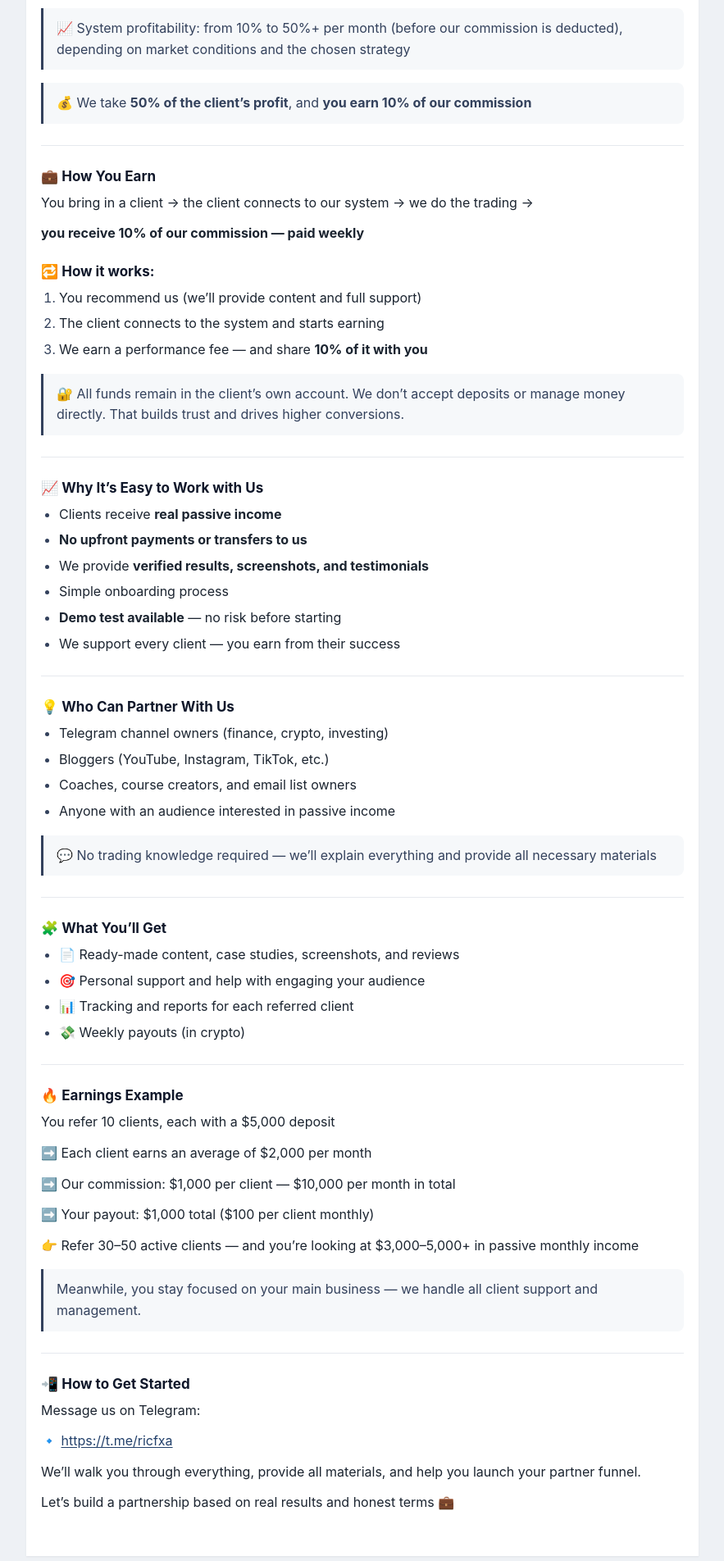
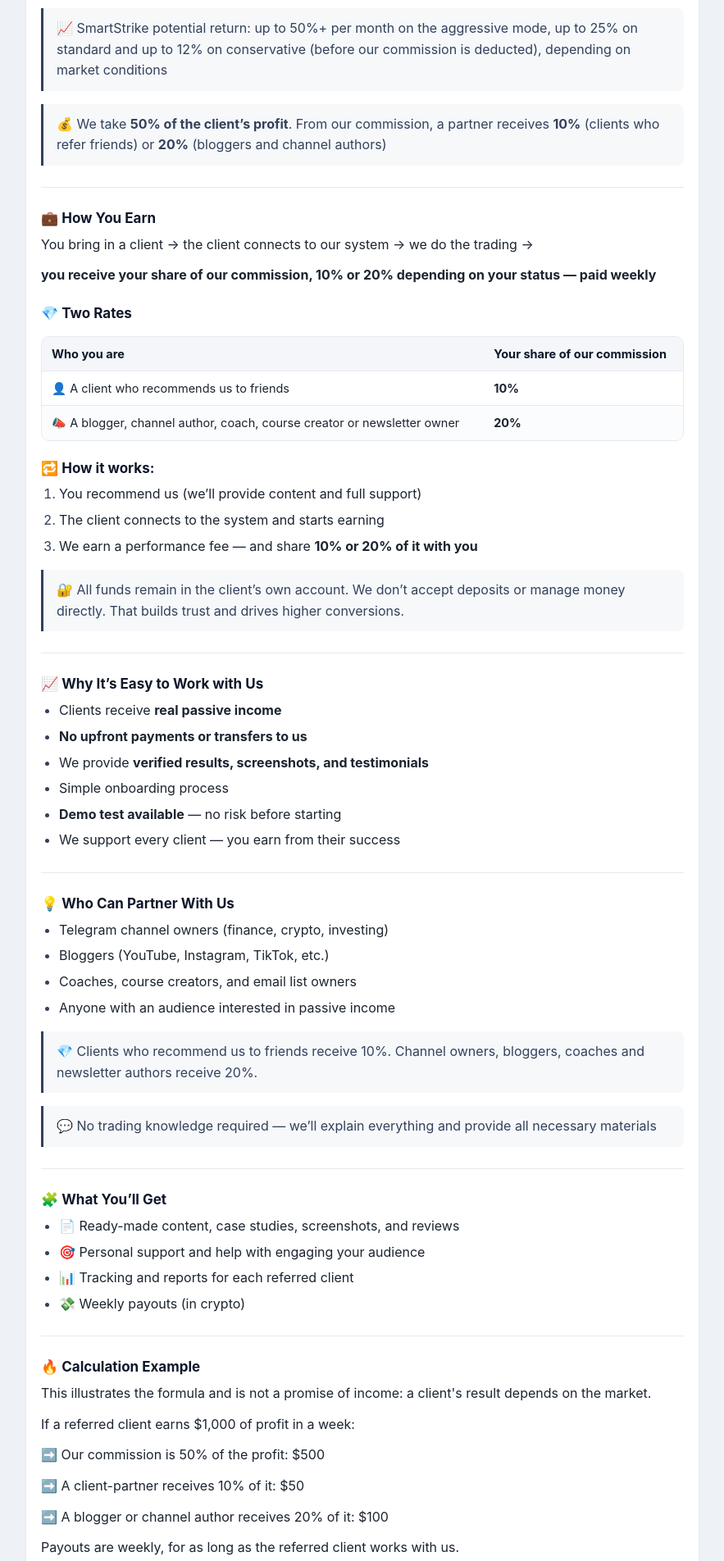
Before and after one commit to montegorod/fxa-docs, a plain HTML site: page docs/partners-en.html in a window 1280 px wide. Shown: the part 480-2384 px from the top of the page at 82% size, without its empty margins (198-1081 px from the left). Drawn offline with Linux system fonts and the light colour scheme.

Commit message:
Презентация партнёров: две ставки 10% и 20%, три режима SmartStrike, пример расчёта (как в Notion)

```diff
--- a/docs/partners-en.html
+++ b/docs/partners-en.html
@@ -145,14 +145,16 @@ footer{max-width:820px;margin:0 auto;padding:16px 18px 30px;color:var(--muted);f
 <h3>🤝 Who We Are</h3>
 <p><strong>Reliable Investments Company</strong> is a team of professional traders and trading algorithm developers. We’ve been active in the market since 2017, and since 2021 we’ve been helping investors grow their capital through <strong>automated trading systems and manual trading on Forex</strong>.</p>
 <p>Today, we work with <strong>500+ investors</strong>, and our total assets under management exceed <strong>$5,000,000</strong>.</p>
-<blockquote>📈 System profitability: from 10% to 50%+ per month (before our commission is deducted), depending on market conditions and the chosen strategy</blockquote>
-<blockquote>💰 We take <strong>50% of the client’s profit</strong>, and <strong>you earn 10% of our commission</strong></blockquote>
+<blockquote>📈 SmartStrike potential return: up to 50%+ per month on the aggressive mode, up to 25% on standard and up to 12% on conservative (before our commission is deducted), depending on market conditions</blockquote>
+<blockquote>💰 We take <strong>50% of the client’s profit</strong>. From our commission, a partner receives <strong>10%</strong> (clients who refer friends) or <strong>20%</strong> (bloggers and channel authors)</blockquote>
 <hr>
 <h3>💼 How You Earn</h3>
 <p>You bring in a client → the client connects to our system → we do the trading →</p>
-<p><strong>you receive 10% of our commission — paid weekly</strong></p>
+<p><strong>you receive your share of our commission, 10% or 20% depending on your status — paid weekly</strong></p>
+<h3>💎 Two Rates</h3>
+<div class="table-wrap"><table><thead><tr><th>Who you are</th><th>Your share of our commission</th></tr></thead><tbody><tr><td>👤 A client who recommends us to friends</td><td><strong>10%</strong></td></tr><tr><td>📣 A blogger, channel author, coach, course creator or newsletter owner</td><td><strong>20%</strong></td></tr></tbody></table></div>
 <h3>🔁 How it works:</h3>
-<ol><li>You recommend us (we’ll provide content and full support)</li><li>The client connects to the system and starts earning</li><li>We earn a performance fee — and share <strong>10% of it with you</strong></li></ol>
+<ol><li>You recommend us (we’ll provide content and full support)</li><li>The client connects to the system and starts earning</li><li>We earn a performance fee — and share <strong>10% or 20% of it with you</strong></li></ol>
 <blockquote>🔐 All funds remain in the client’s own account. We don’t accept deposits or manage money directly. That builds trust and drives higher conversions.</blockquote>
 <hr>
 <h3>📈 Why It’s Easy to Work with Us</h3>
@@ -160,18 +162,20 @@ footer{max-width:820px;margin:0 auto;padding:16px 18px 30px;color:var(--muted);f
 <hr>
 <h3>💡 Who Can Partner With Us</h3>
 <ul><li>Telegram channel owners (finance, crypto, investing)</li><li>Bloggers (YouTube, Instagram, TikTok, etc.)</li><li>Coaches, course creators, and email list owners</li><li>Anyone with an audience interested in passive income</li></ul>
+<blockquote>💎 Clients who recommend us to friends receive 10%. Channel owners, bloggers, coaches and newsletter authors receive 20%.</blockquote>
 <blockquote>💬 No trading knowledge required — we’ll explain everything and provide all necessary materials</blockquote>
 <hr>
 <h3>🧩 What You’ll Get</h3>
 <ul><li>📄 Ready-made content, case studies, screenshots, and reviews</li><li>🎯 Personal support and help with engaging your audience</li><li>📊 Tracking and reports for each referred client</li><li>💸 Weekly payouts (in crypto)</li></ul>
 <hr>
-<h3>🔥 Earnings Example</h3>
-<p>You refer 10 clients, each with a $5,000 deposit</p>
-<p>➡️ Each client earns an average of $2,000 per month</p>
-<p>➡️ Our commission: $1,000 per client — $10,000 per month in total</p>
-<p>➡️ Your payout: $1,000 total ($100 per client monthly)</p>
-<p>👉 Refer 30–50 active clients — and you’re looking at $3,000–5,000+ in passive monthly income</p>
-<blockquote>Meanwhile, you stay focused on your main business — we handle all client support and management.</blockquote>
+<h3>🔥 Calculation Example</h3>
+<p>This illustrates the formula and is not a promise of income: a client&#39;s result depends on the market.</p>
+<p>If a referred client earns $1,000 of profit in a week:</p>
+<p>➡️ Our commission is 50% of the profit: $500</p>
+<p>➡️ A client-partner receives 10% of it: $50</p>
+<p>➡️ A blogger or channel author receives 20% of it: $100</p>
+<p>Payouts are weekly, for as long as the referred client works with us.</p>
+<blockquote>Meanwhile, you stay focused on your main business — we handle client support.</blockquote>
 <hr>
 <h3>📲 How to Get Started</h3>
 <p>Message us on Telegram:</p>
```
Also changed, not shown: docs/partners-ru.html (+15 -11 lines).
